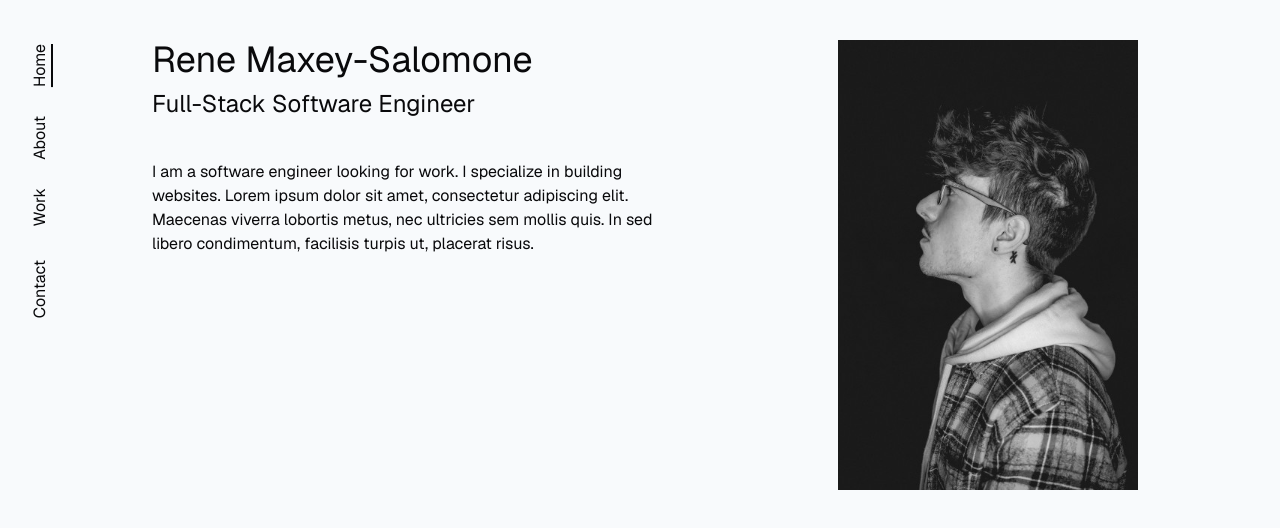
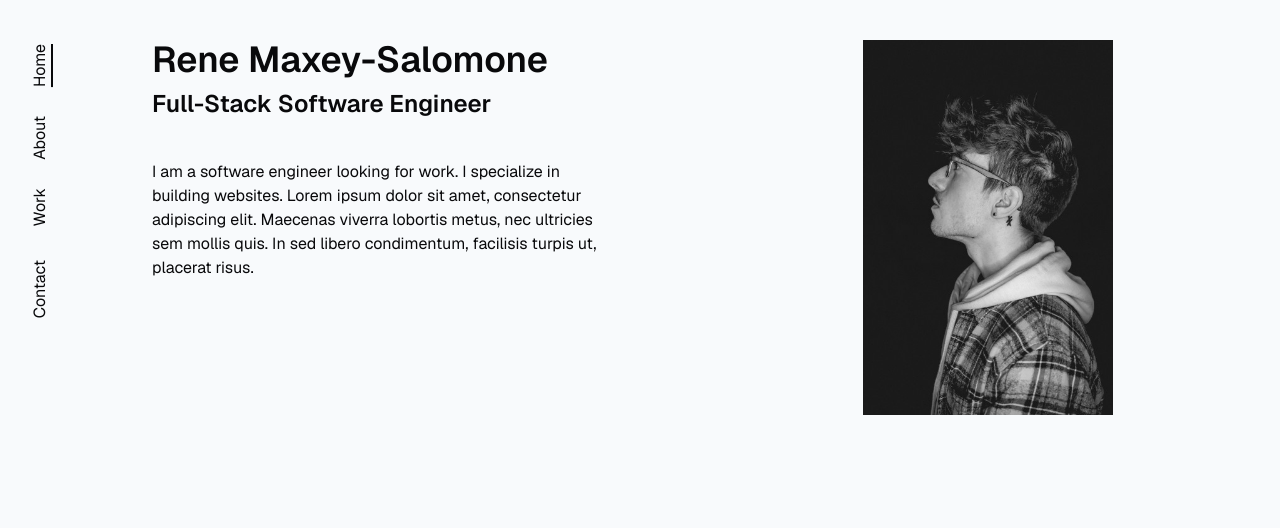
Before and after one commit to ReneMSdev/portfolio-website, a Next.js app: page / in a window 1280 px wide. Shown: the top 528 px of the page. Built offline with nearby package versions, Linux system fonts and the light colour scheme.

Commit message:
UI updates for home page

```diff
--- a/src/app/page.js
+++ b/src/app/page.js
@@ -5,14 +5,15 @@ export default function Home() {
     <div className='grid grid-cols-1 md:grid-cols-2 gap-8 items-start'>
       {/* Text Column */}
       <div className=''>
-        <h1 className='text-4xl text-semibold'>Rene Maxey-Salomone</h1>
-        <h2 className='text-2xl mt-2'>Full-Stack Software Engineer</h2>
+        <h1 className='text-4xl font-semibold'>Rene Maxey-Salomone</h1>
+        <h2 className='text-2xl mt-2 font-semibold'>Full-Stack Software Engineer</h2>
 
-        <p className='max-w-xl pt-10'>
+        <p className='max-w-md pt-10'>
           I am a software engineer looking for work. I specialize in building websites. Lorem ipsum
           dolor sit amet, consectetur adipiscing elit. Maecenas viverra lobortis metus, nec
           ultricies sem mollis quis. In sed libero condimentum, facilisis turpis ut, placerat risus.
         </p>
+        <div></div>
       </div>
 
       {/* Image Column */}
@@ -20,7 +21,7 @@ export default function Home() {
         <Image
           src='/profile1.jpg'
           alt='Rene Maxey-Salomone'
-          width={300}
+          width={250}
           height={0}
           layout='intrinsic'
         />
```
